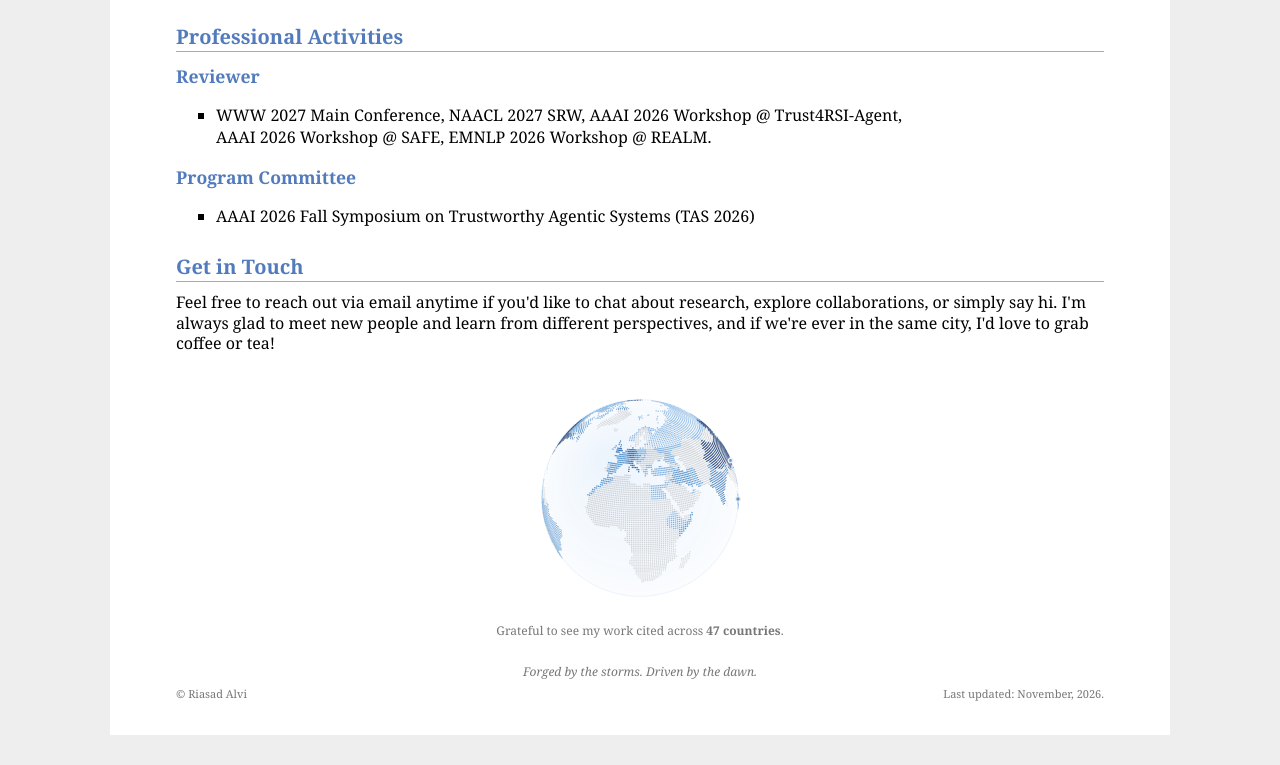
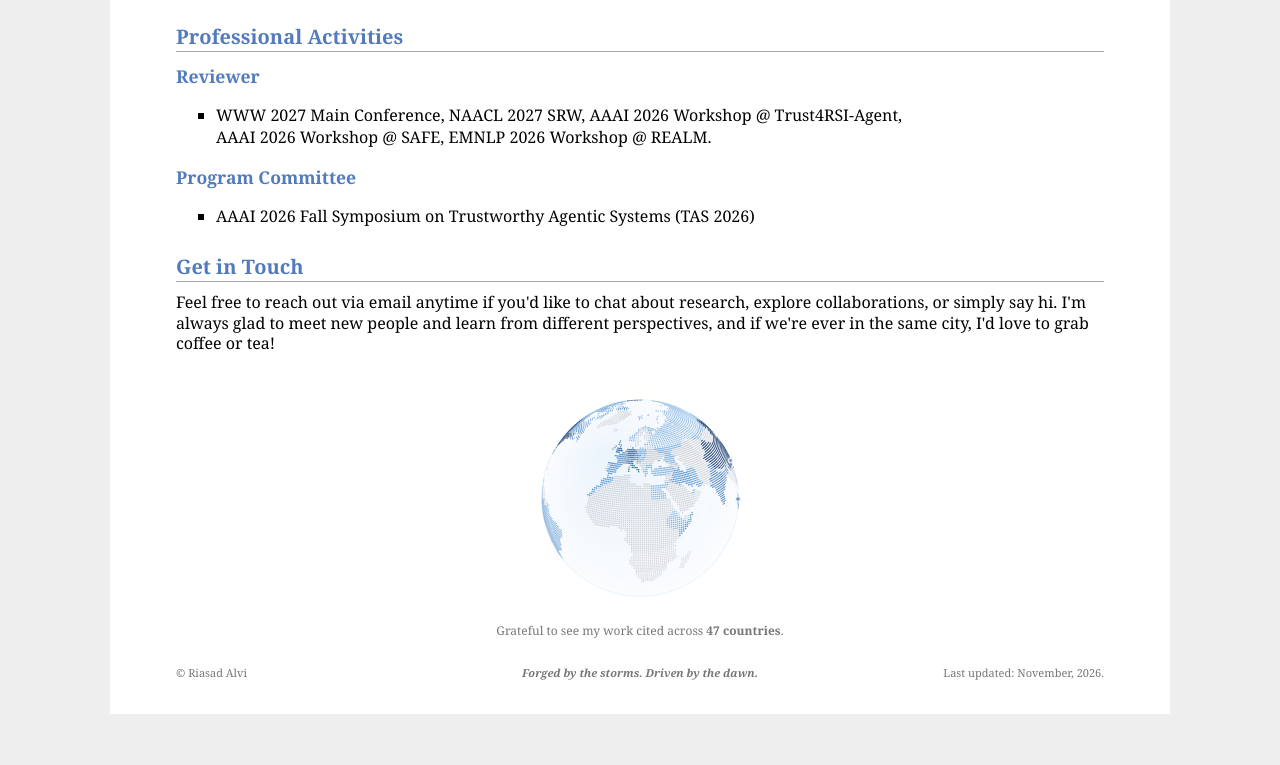
Before and after one commit to alvi-uiu/alvi-uiu.github.io, a plain HTML site: page index.html in a window 1280 px wide. Shown: the part 2579-3344 px from the top of the page. After the commit the page ends 3323 px from the top, so only its background shows below. Drawn offline with Linux system fonts and the light colour scheme; animation ran at ten frames a second.

Commit message:
Bold the motto and set it on the footer line

```diff
--- a/index.html
+++ b/index.html
@@ -229,22 +229,32 @@ html.abstract-open { overflow: hidden; }
   color: #777;
   text-align: center;
 }
-.page-motto {
-  margin: 10px 0 6px;
-  text-align: center;
-  font-size: 12px;
-  font-style: italic;
+.page-credit {
+  display: grid;
+  grid-template-columns: 1fr auto 1fr;
+  align-items: baseline;
+  gap: 4px 16px;
+  margin: 12px 0 4px;
+  font-size: 11px;
   color: #777;
 }
-.page-credit {
-  display: flex;
-  justify-content: space-between;
-  align-items: baseline;
-  flex-wrap: wrap;
-  gap: 4px 16px;
-  margin: 2px 0 4px;
-  font-size: 11px;
-  color: #777;
+.page-credit > span:last-child { text-align: right; }
+.page-motto {
+  text-align: center;
+  font-style: italic;
+  font-weight: bold;
+}
+@media (max-width: 700px) {
+  .page-credit {
+    grid-template-columns: 1fr 1fr;
+    row-gap: 3px;
+  }
+  .page-motto {
+    grid-column: 1 / -1;
+    grid-row: 1;
+  }
+  .page-credit > span:first-child { grid-row: 2; }
+  .page-credit > span:last-child { grid-row: 2; }
 }
 .globe-tip {
   position: absolute;
@@ -477,9 +487,7 @@ html.abstract-open { overflow: hidden; }
 	<div class="globe-caption">Grateful to see my work cited across <strong><span id="globe-count">47</span> countries</strong>.</div>
 </div>
 
-<div class="page-motto">Forged by the storms. Driven by the dawn.</div>
-
-<div class="page-credit"><span>&copy; Riasad Alvi</span><span>Last updated: November, 2026.</span></div>
+<div class="page-credit"><span>&copy; Riasad Alvi</span><span class="page-motto">Forged by the storms. Driven by the dawn.</span><span>Last updated: November, 2026.</span></div>
 
 <div class="abstract-overlay" id="abstract-overlay" hidden>
 	<div class="abstract-card" role="dialog" aria-modal="true" aria-labelledby="abstract-title">
```
